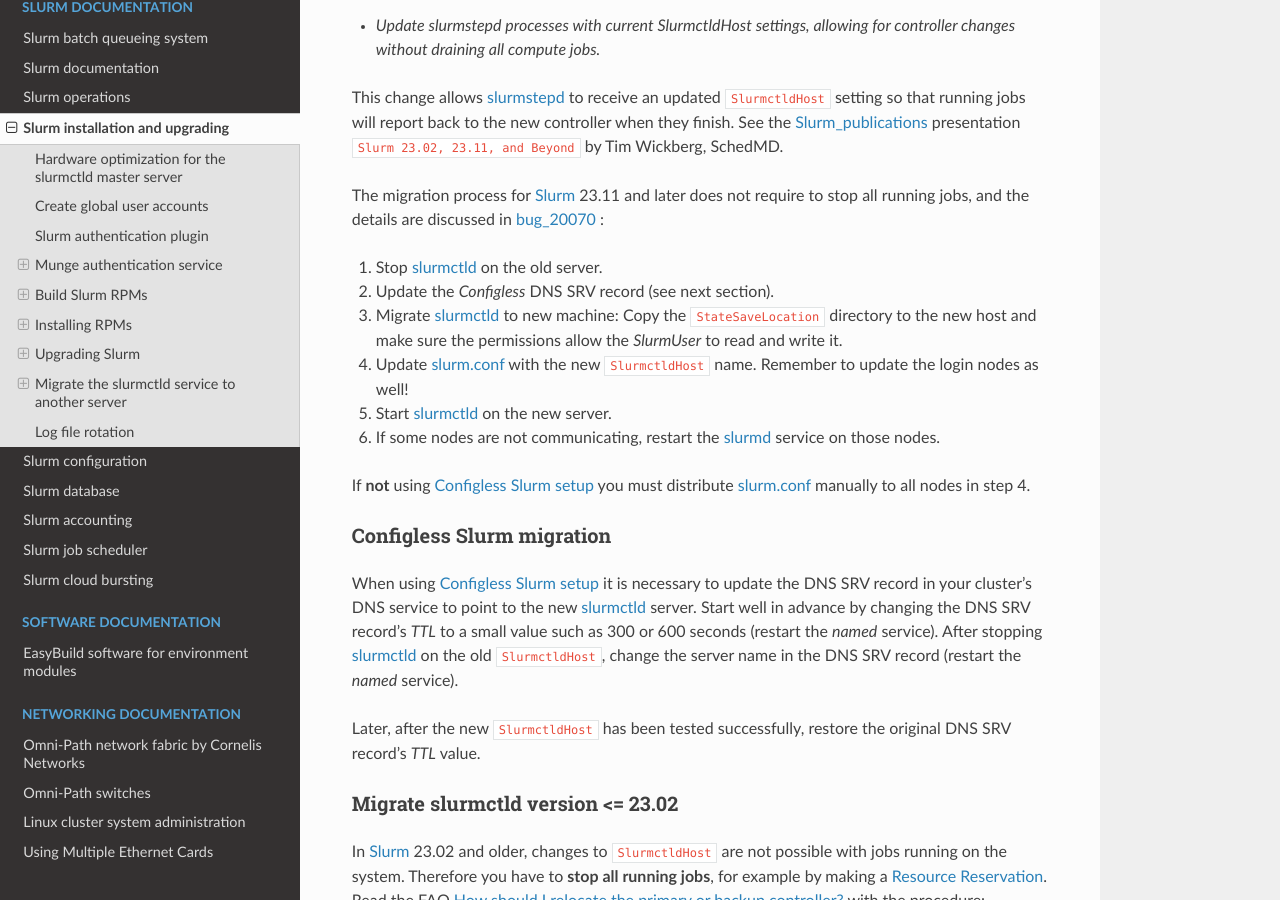
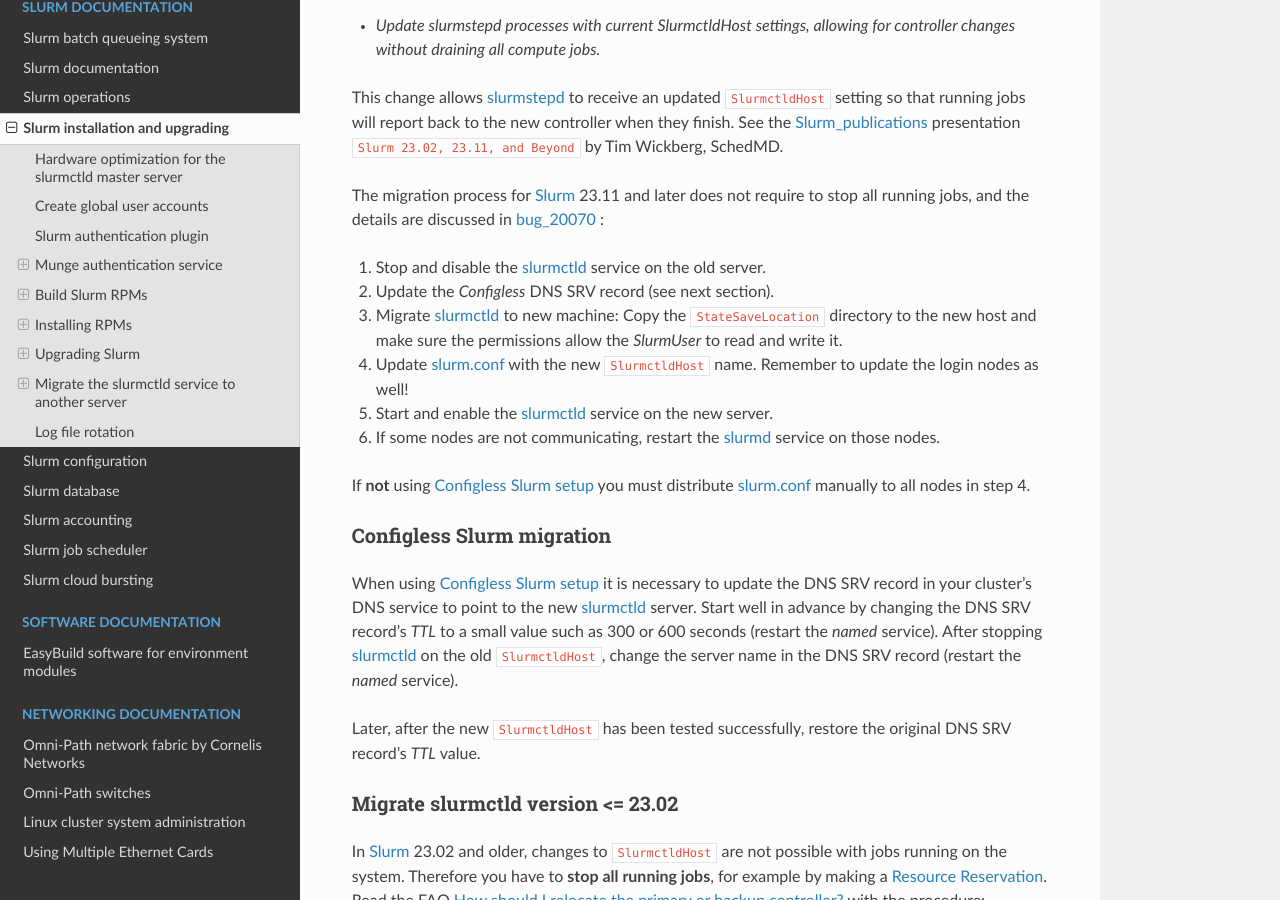
Before and after one commit to OleHolmNielsen/Niflheim_system, a Sphinx documentation site: the page built from docs/Slurm_installation.rst, in a window 1280 px wide and 900 px high, scrolled down 23535 px. Built offline with Sphinx 7.4.7 and the Read the Docs theme 2.0.0, drawn with Linux system fonts in a browser that asks for light colours.

Commit message:
Minor edits

```diff
--- a/docs/Slurm_installation.rst
+++ b/docs/Slurm_installation.rst
@@ -1002,13 +1002,13 @@
 The migration process for Slurm_ 23.11 and later does not require to stop all running jobs,
 and the details are discussed in bug_20070_ :
 
-1. Stop slurmctld_ on the old server.
+1. Stop and disable the slurmctld_ service on the old server.
 2. Update the *Configless* DNS SRV record (see next section).
 3. Migrate slurmctld_ to new machine:
    Copy the ``StateSaveLocation`` directory to the new host and make sure the permissions allow the *SlurmUser* to read and write it.
 4. Update slurm.conf_ with the new ``SlurmctldHost`` name.
    Remember to update the login nodes as well!
-5. Start slurmctld_ on the new server.
+5. Start and enable the slurmctld_ service on the new server.
 6. If some nodes are not communicating, restart the slurmd_ service on those nodes.
 
 If **not** using :ref:`configless-slurm-setup` you must distribute slurm.conf_ manually to all nodes in step 4.
```
